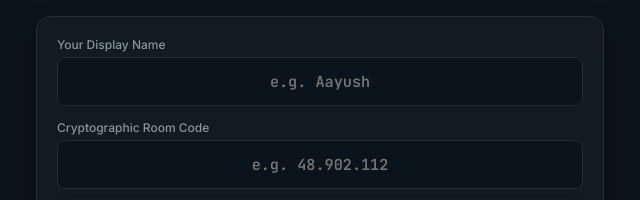
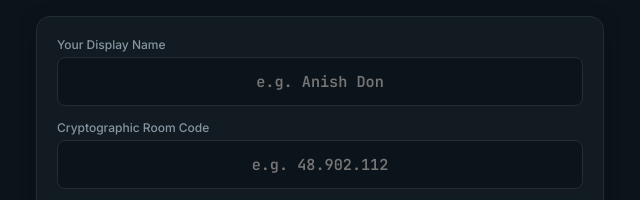
Before and after one commit to rudrakshpatidar427-gif/cryptoroom, a website: page index.html in a window 1280 px wide. Shown: the part 297-497 px from the top of the page, 320-960 px from the left. Drawn offline with nearby package versions, Linux system fonts and the light colour scheme; no server answers.

Commit message:
Update index.html

```diff
--- a/index.html
+++ b/index.html
@@ -235,7 +235,7 @@
             <div class="card">
                 <div class="form-group">
                     <label>Your Display Name</label>
-                    <input type="text" id="usernameInput" placeholder="e.g. Aayush" maxlength="24">
+                    <input type="text" id="usernameInput" placeholder="e.g. Anish Don" maxlength="24">
                 </div>
                 <div class="form-group">
                     <label>Cryptographic Room Code</label>
```
